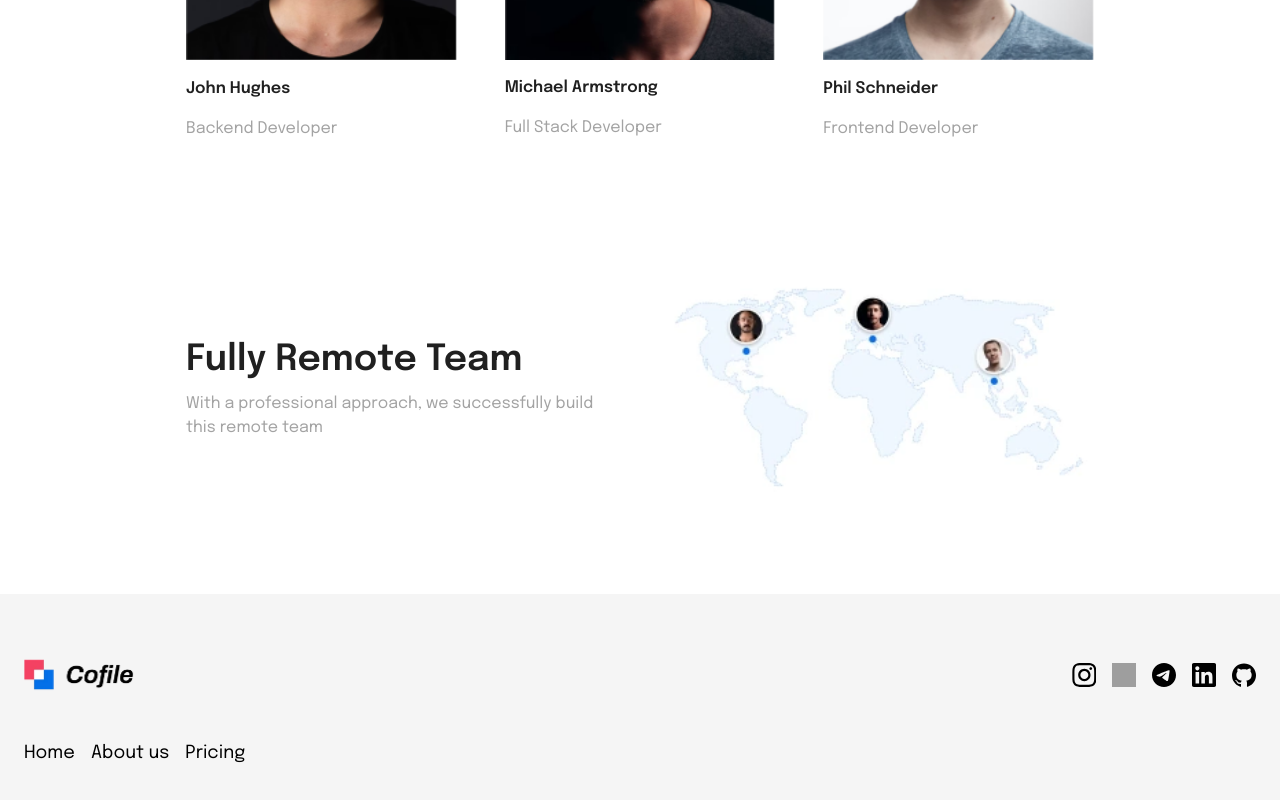
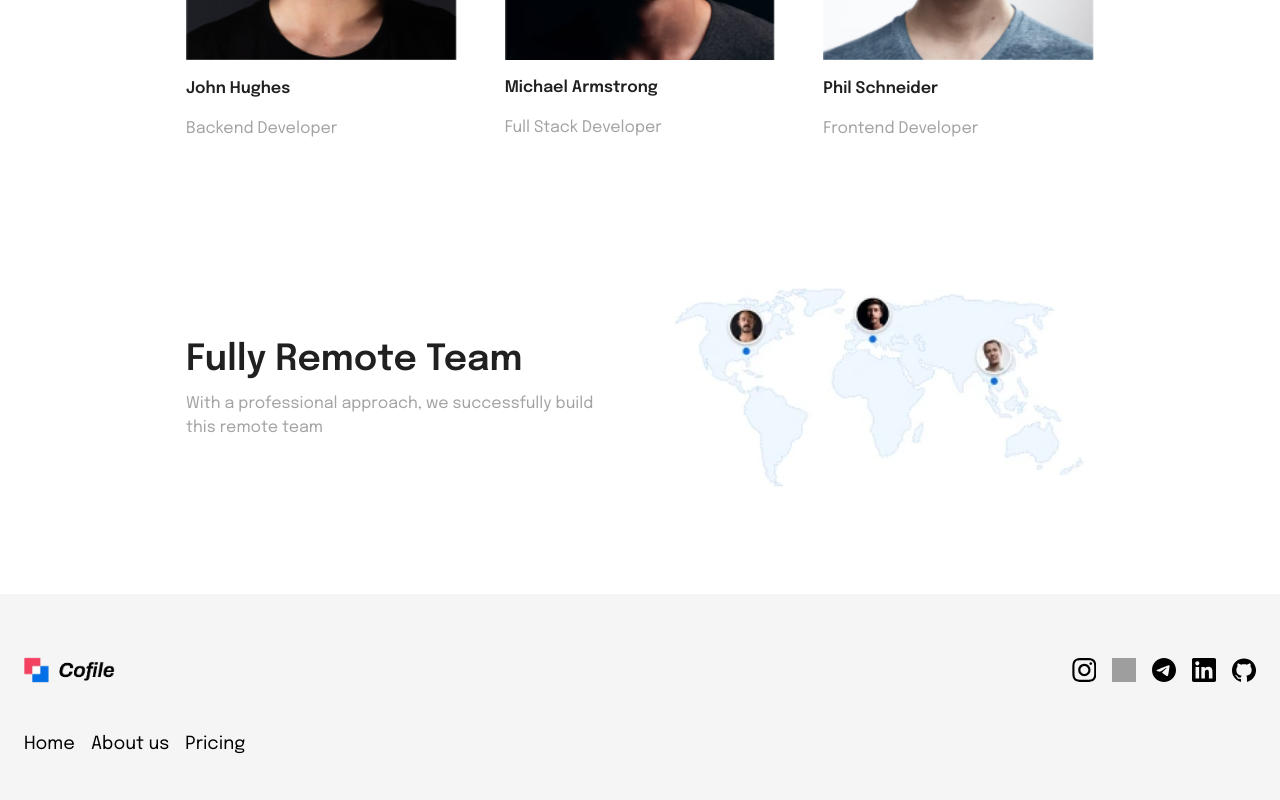
Before and after one commit to pujiragil/Cofile, a Next.js app: page /about in a window 1280 px wide. Shown: the part 1390-2190 px from the top of the page. Built offline with nearby package versions, Linux system fonts and the light colour scheme; grey boxes are pictures that could not be loaded.

Commit message:
replace img tag with next/image component

```diff
--- a/src/components/Footer/index.tsx
+++ b/src/components/Footer/index.tsx
@@ -1,5 +1,6 @@
 import Link from "next/link";
 import datas from "../../data/content.json";
+import Image from "next/image";
 
 interface FooterContentProps {
   mainImg: string;
@@ -15,8 +16,10 @@
       <div className="container mx-auto flex flex-col justify-center gap-10 px-6 pt-14 pb-6 md:pb-14">
         <div className="flex flex-col gap-6 md:flex-row md:justify-between">
           <Link href="/">
-            <img
-              className="w-[110px] h-auto object-cover"
+            <Image
+              width={221}
+              height={97}
+              className="h-10 w-auto object-cover"
               src={mainImg}
               alt="cofile"
             />
@@ -24,7 +27,9 @@
           <div className="flex items-center gap-4">
             {socials.map((social) => (
               <a key={social.id} href={social.link} target="_blank">
-                <img
+                <Image
+                  width={24}
+                  height={24}
                   className="w-6 h-6 object-cover"
                   src={social.img}
                   alt="social-icon"
--- a/src/components/Navbar/index.tsx
+++ b/src/components/Navbar/index.tsx
@@ -2,6 +2,7 @@
 import datas from "../../data/content.json";
 import { useRouter } from "next/router";
 import { useState } from "react";
+import Image from "next/image";
 
 interface NavbarContentProps {
   iconImg: string;
@@ -17,14 +18,18 @@
     <nav className="relative">
       <div className="container mx-auto flex justify-between items-center py-2 px-6 pt-6">
         <Link href="/">
-          <img
+          <Image
+            width={221}
+            height={97}
             className="h-10 w-auto object-cover"
             src={iconImg}
             alt="cofile"
           />
         </Link>
-        <img
+        <Image
           onClick={() => setIsOpen(true)}
+          width={24}
+          height={24}
           className="w-8 h-8 object-cover cursor-pointer md:hidden"
           src="/hamburger.svg"
           alt="hamburger"
@@ -63,6 +68,8 @@
         </ul>
         <img
           onClick={() => setIsOpen(false)}
+          height={24}
+          width={24}
           className="w-8 h-8 object-cover cursor-pointer"
           src="/hamburger-close.svg"
           alt="hamburger-close"
```
